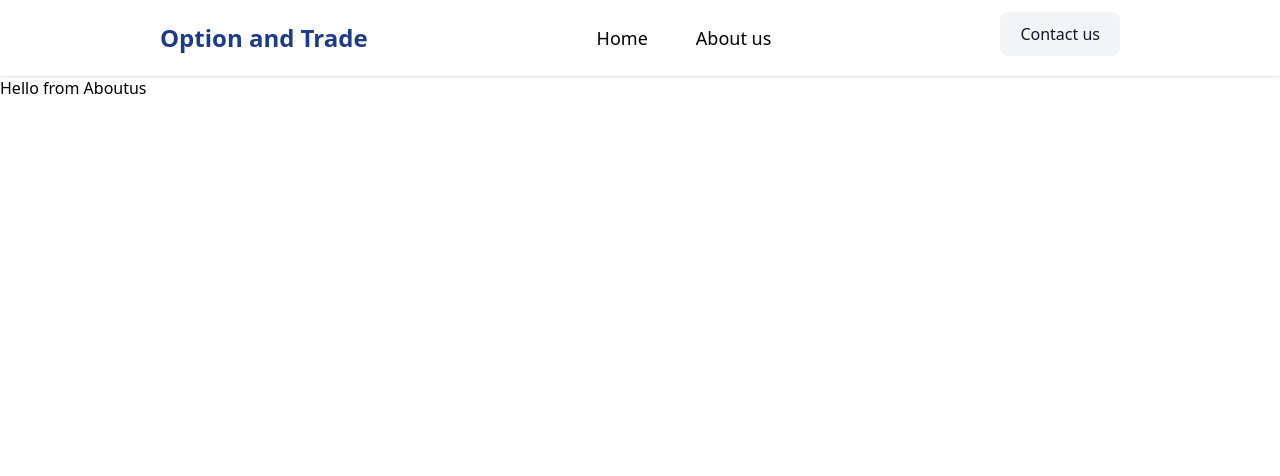
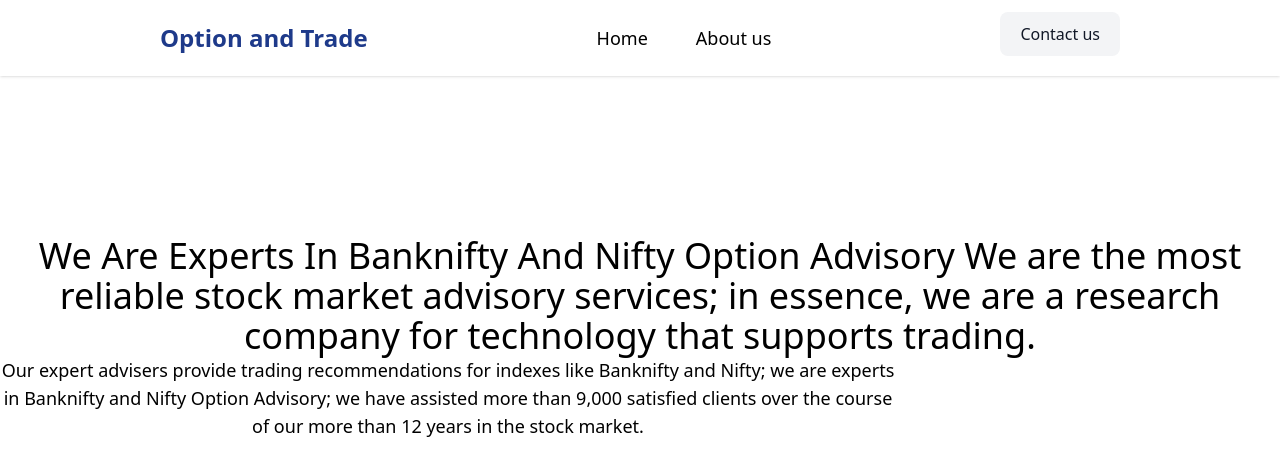
Before and after one commit to Vipul-045/Option-and-Trade, a React (Vite) app: page /Aboutus in a window 1280 px wide. Shown: the top 476 px of the page. Built offline with nearby package versions, Linux system fonts and the light colour scheme.

Commit message:
About us

```diff
--- a/src/pages/Aboutus.tsx
+++ b/src/pages/Aboutus.tsx
@@ -2,7 +2,17 @@
 
 function Aboutus() {
   return (
-    <div>Hello from Aboutus</div>
+    <div>
+      <div className="justify-center text-center">
+        <p className="text-4xl text-center mt-40">
+          We Are Experts In Banknifty And Nifty Option Advisory
+          We are the most reliable stock market advisory services; in essence, we are a research company for technology that supports trading.
+        </p>
+        <p className="  max-w-4xl text-lg">
+          Our expert advisers provide trading recommendations for indexes like Banknifty and Nifty; we are experts in Banknifty and Nifty Option Advisory; we have assisted more than 9,000 satisfied clients over the course of our more than 12 years in the stock market.
+        </p>
+      </div>
+    </div>
   )
 }
 
```
